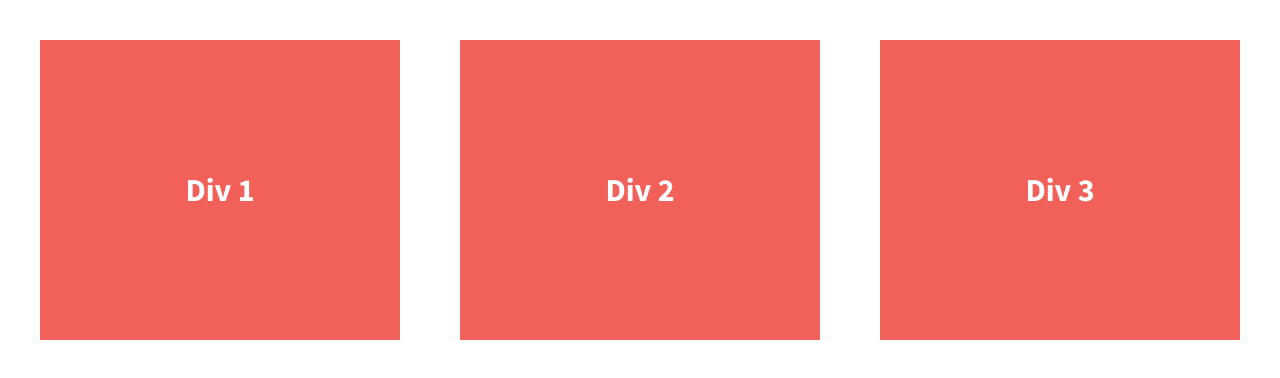
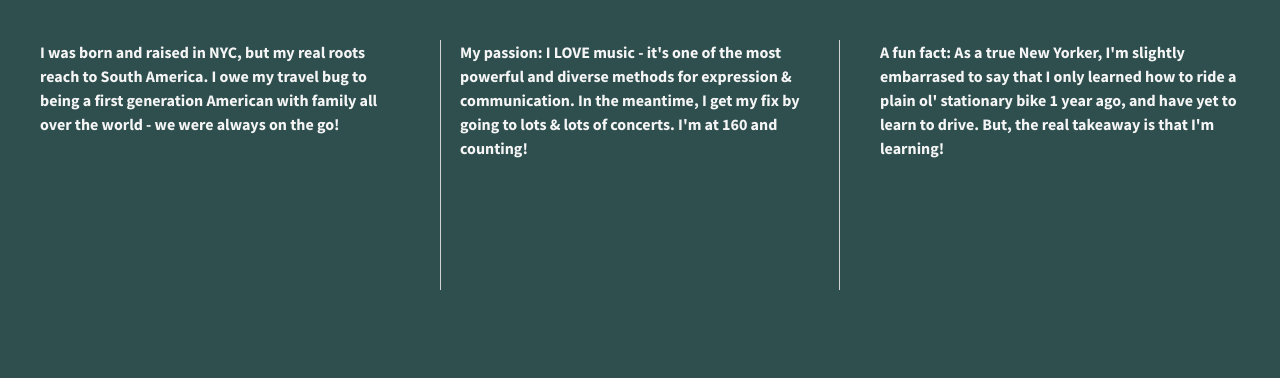
Before and after one commit to gwolf97/divs-flexbox-starter, a plain HTML site: page index.html in a window 1280 px wide. Drawn offline with nearby package versions, Linux system fonts and the light colour scheme.

Commit message:
Added content to divs adjusted flexbox containers and changed body color

```diff
--- a/css/main.css
+++ b/css/main.css
@@ -105,6 +105,7 @@ body {
   padding: 2em;
   font-size: 1.25em;
   height: 100%;
+  background-color: darkslategrey;
 }
 
 .wrapper {
@@ -118,15 +119,20 @@ body {
 .div-2,
 .div-3 {
   /*give the divs a width of 30%, add display:flex, set justify-content and align-items to center*/
-  color: #fff;
+  color: whitesmoke;
   line-height: 1.5em;
-  font-size: 1.6em;
-  background-color: #f16059;
-  height: 300px;
+  font-size: 0.8em;
+
+  height: 250px;
   display: flex;
   width: 30%;
   justify-content: center;
-  align-items: center;
+}
+
+.div-2 {
+  border-right: 1px solid lightgrey;
+  border-left: 1px solid lightgrey;
+  padding: 0 1.2em;
 }
 
 /* ==========================================================================
--- a/index.html
+++ b/index.html
@@ -1,51 +1,82 @@
-<!doctype html>
+<!DOCTYPE html>
 <html class="no-js" lang="">
   <head>
-        <meta charset="utf-8">
-        <meta http-equiv="x-ua-compatible" content="ie=edge">
+    <meta charset="utf-8" />
+    <meta http-equiv="x-ua-compatible" content="ie=edge" />
     <title>Make me into a grid!</title>
-        <meta name="description" content="">
-        <meta name="viewport" content="width=device-width, initial-scale=1">
+    <meta name="description" content="" />
+    <meta name="viewport" content="width=device-width, initial-scale=1" />
 
-        <link rel="apple-touch-icon" href="apple-touch-icon.png">
+    <link rel="apple-touch-icon" href="apple-touch-icon.png" />
     <!-- Place favicon.ico in the root directory -->
 
-        <link rel="stylesheet" href="css/normalize.css">
-        <link rel="stylesheet" href="css/main.css">
+    <link rel="stylesheet" href="css/normalize.css" />
+    <link rel="stylesheet" href="css/main.css" />
     <script src="js/vendor/modernizr-2.8.3.min.js"></script>
-        <link href='http://fonts.googleapis.com/css?family=Lora:700' rel='stylesheet' type='text/css'>
-        <link href='http://fonts.googleapis.com/css?family=Source+Sans+Pro:400,700' rel='stylesheet' type='text/css'>
+    <link
+      href="http://fonts.googleapis.com/css?family=Lora:700"
+      rel="stylesheet"
+      type="text/css"
+    />
+    <link
+      href="http://fonts.googleapis.com/css?family=Source+Sans+Pro:400,700"
+      rel="stylesheet"
+      type="text/css"
+    />
   </head>
   <body>
     <!--[if lt IE 8]>
-            <p class="browserupgrade">You are using an <strong>outdated</strong> browser. Please <a href="http://browsehappy.com/">upgrade your browser</a> to improve your experience.</p>
+      <p class="browserupgrade">
+        You are using an <strong>outdated</strong> browser. Please
+        <a href="http://browsehappy.com/">upgrade your browser</a> to improve
+        your experience.
+      </p>
     <![endif]-->
 
     <section class="wrapper">
       <div class="div-1">
-                Div 1
+        I was born and raised in NYC, but my real roots reach to South America.
+        I owe my travel bug to being a first generation American with family all
+        over the world - we were always on the go!
       </div>
       <div class="div-2">
-                Div 2
+        My passion: I LOVE music - it's one of the most powerful and diverse
+        methods for expression & communication. In the meantime, I get my fix by
+        going to lots & lots of concerts. I'm at 160 and counting!
       </div>
       <div class="div-3">
-                Div 3
+        A fun fact: As a true New Yorker, I'm slightly embarrased to say that I
+        only learned how to ride a plain ol' stationary bike 1 year ago, and
+        have yet to learn to drive. But, the real takeaway is that I'm learning!
       </div>
     </section>
 
     <script src="https://ajax.googleapis.com/ajax/libs/jquery/1.11.3/jquery.min.js"></script>
-        <script>window.jQuery || document.write('<script src="js/vendor/jquery-1.11.3.min.js"><\/script>')</script>
+    <script>
+      window.jQuery ||
+        document.write(
+          '<script src="js/vendor/jquery-1.11.3.min.js"><\/script>'
+        );
+    </script>
     <script src="js/plugins.js"></script>
     <script src="js/main.js"></script>
 
     <!-- Google Analytics: change UA-XXXXX-X to be your site's ID. -->
     <script>
-            (function(b,o,i,l,e,r){b.GoogleAnalyticsObject=l;b[l]||(b[l]=
-            function(){(b[l].q=b[l].q||[]).push(arguments)});b[l].l=+new Date;
-            e=o.createElement(i);r=o.getElementsByTagName(i)[0];
-            e.src='https://www.google-analytics.com/analytics.js';
-            r.parentNode.insertBefore(e,r)}(window,document,'script','ga'));
-            ga('create','UA-XXXXX-X','auto');ga('send','pageview');
+      (function (b, o, i, l, e, r) {
+        b.GoogleAnalyticsObject = l;
+        b[l] ||
+          (b[l] = function () {
+            (b[l].q = b[l].q || []).push(arguments);
+          });
+        b[l].l = +new Date();
+        e = o.createElement(i);
+        r = o.getElementsByTagName(i)[0];
+        e.src = "https://www.google-analytics.com/analytics.js";
+        r.parentNode.insertBefore(e, r);
+      })(window, document, "script", "ga");
+      ga("create", "UA-XXXXX-X", "auto");
+      ga("send", "pageview");
     </script>
   </body>
 </html>
```
Lines whose indentation alone changed are shown as unchanged.
